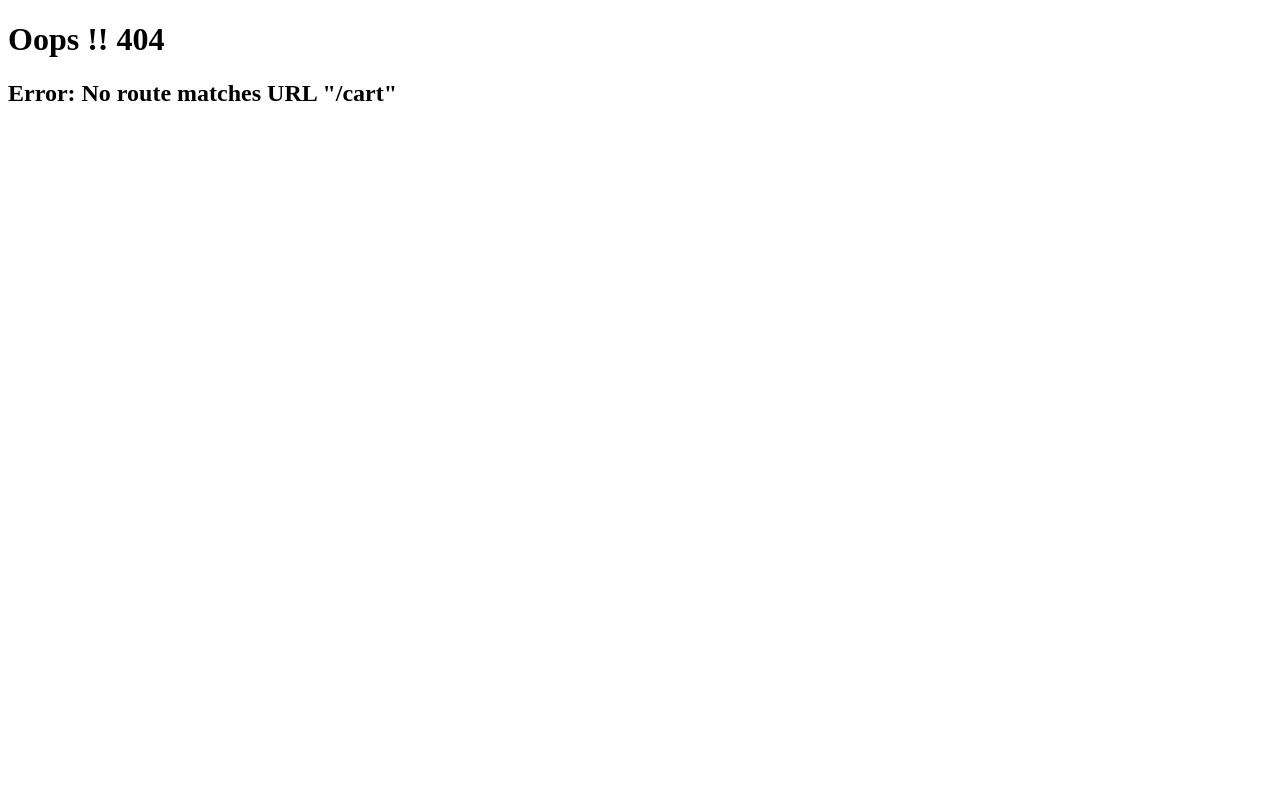
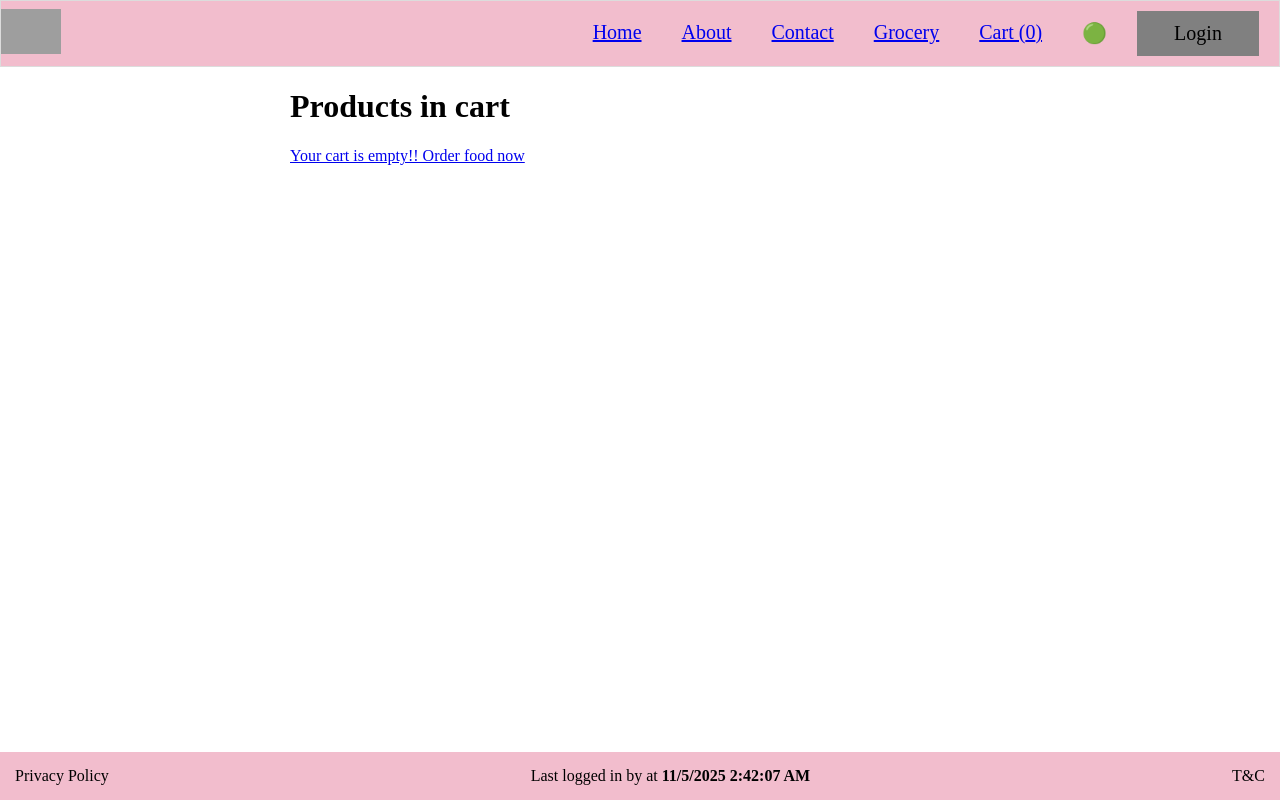
Before and after one commit to ibrahimmuqsith/react-practice, a React (Vite) app: page /cart in a window 1280 px wide. Before the commit this address had no page. Built offline with nearby package versions, Linux system fonts and the light colour scheme; grey boxes are pictures that could not be loaded.

Commit message:
Cart comp: fetched & updated store data with useSelector & useDispatch hook

```diff
--- a/src/App.js
+++ b/src/App.js
@@ -5,6 +5,7 @@ import UserContext from './utils/UserContext'
 import { Provider } from 'react-redux'
 import appStore from './utils/redux/appStore'
 
+import Cart from './components/Cart'
 import Header from './components/Header'
 import Body from './components/Body'
 // import About from './components/About'
@@ -17,7 +18,6 @@ import { LOADING_MESSAGE } from './utils/constants'
 import './index.scss'
 // disbaled tailwindCSS coz of version issues
 // import '../index.css'
-
 
 /*
     1. by def, all the above routes are loaded into a single bundle.
@@ -93,6 +93,10 @@ const appRouter = createBrowserRouter([
                 )
             },
             {
+                path: '/cart',
+                element: <Cart />
+            },
+            {
                 path: 'restaurants/:resId',
                 element: <Menu />
             }
--- /dev/null
+++ b/src/components/Cart.js
@@ -0,0 +1,42 @@
+import react from "react"
+import { useDispatch, useSelector } from "react-redux"
+import ItemList from "./ItemList"
+import { addItem, clearCart } from "../utils/redux/cartSlice"
+import { Link } from "react-router-dom"
+
+const Cart = () => {
+    const dispatch = useDispatch()
+    const cartItems = useSelector((store) => (store.cart.items))
+
+    const handleClearAll = () => {
+        dispatch(clearCart())
+    }
+
+    return (
+        <div className="cartContaier accordian">
+            <h1> Products in cart </h1>
+            {cartItems.length
+                ? <>
+                    <div className="flex-space-between">
+                        <p> Review your cart & place your order now. </p>
+                        <button onClick={() => handleClearAll()}>
+                            Clear All
+                        </button>
+                    </div>
+                    <ItemList
+                        items={cartItems}
+                    />
+                </>
+                : <div className="">
+                    <Link to="/">
+                        Your cart is empty!! Order food now
+                    </Link>
+                </div>
+
+            }
+
+        </div>
+    )
+}
+
+export default Cart
--- a/src/components/Header.js
+++ b/src/components/Header.js
@@ -15,6 +15,7 @@ const Header = () => {
      * subscribe to the redux store using useSelector Hook
      */
     const cartItems = useSelector((store) => store.cart.items)
+    console.log("added cart Items", cartItems)
 
     return (
         <div className='header flex-space-between'>
@@ -32,7 +33,7 @@ const Header = () => {
                     <li> <Link to="/about"> About </Link> </li>
                     <li> <Link to="/contact"> Contact </Link> </li>
                     <li> <Link to="/grocery"> Grocery </Link> </li>
-                    <li> Cart ({cartItems?.length}) </li>
+                    <li> <Link to="/cart"> Cart ({cartItems?.length}) </Link> </li>
                     <li> {onlineStatus ? '🟢' : '🔴'} {loggedInUser} </li>
                     <li
                         className="login"
--- a/src/components/ItemList.js
+++ b/src/components/ItemList.js
@@ -15,8 +15,8 @@ const ItemList = ({ items }) => {
 
     return (
         <div className="itemList">
-            {items?.map(items => (
-                <div className="flex-space-between" key={items?.card?.info?.id}>
+            {items?.map((items, id) => (
+                <div className="flex-space-between" key={id}>
                     <div className="">
                         <h4> {items?.card?.info?.name} </h4>
                         <p> ₹{items?.card?.info?.price / 100} </p>
@@ -31,7 +31,7 @@ const ItemList = ({ items }) => {
                         />
                         <button
                             className="addBtn"
-                            onClick={() => handleAddItems(items?.card?.info)}
+                            onClick={() => handleAddItems(items)}
                         >
                             Add +
                         </button>
--- a/src/index.scss
+++ b/src/index.scss
@@ -1,4 +1,4 @@
-#root p {
+body {
     margin: 0 !important;
 }
 
@@ -164,13 +164,6 @@
             margin-top: 5px;
             border-bottom: .5px solid #D8A4B5;
         }
-
-        .addBtn {
-            padding: 5px 10px;
-            position: absolute;
-            right: 10%;
-            bottom: 15%;
-        }
     }
 
     .accordianTitleContainer {
@@ -183,4 +176,21 @@
 .appFooter {
     padding: 15px;
     background: #f2bdcd;
+    position: fixed;
+    width: -webkit-fill-available;
+    bottom: 0;
 }
+
+.addBtn {
+    padding: 5px 10px;
+    position: absolute;
+    right: 10%;
+    bottom: 15%;
+}
+
+.itemList {
+    .flex-space-between {
+        margin-top: 5px;
+        border-bottom: .5px solid #D8A4B5;
+    }
+}
```
